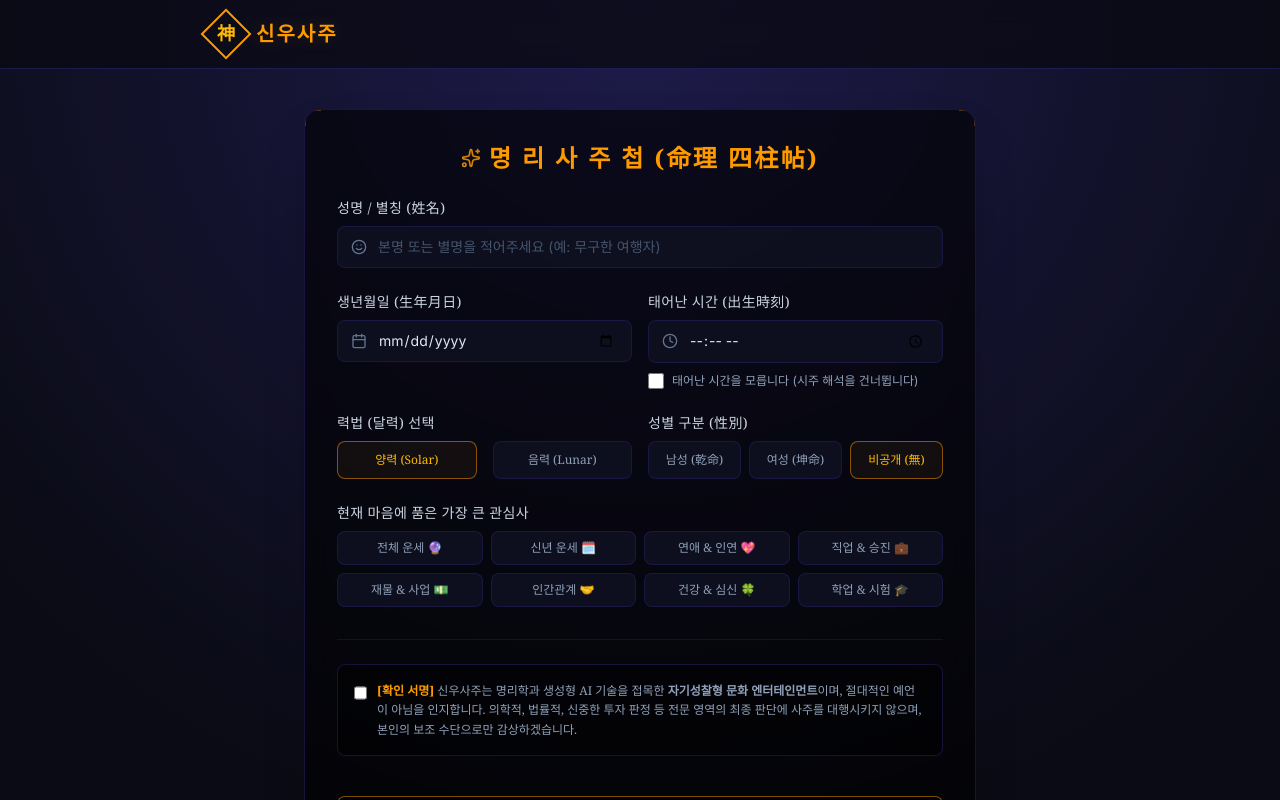
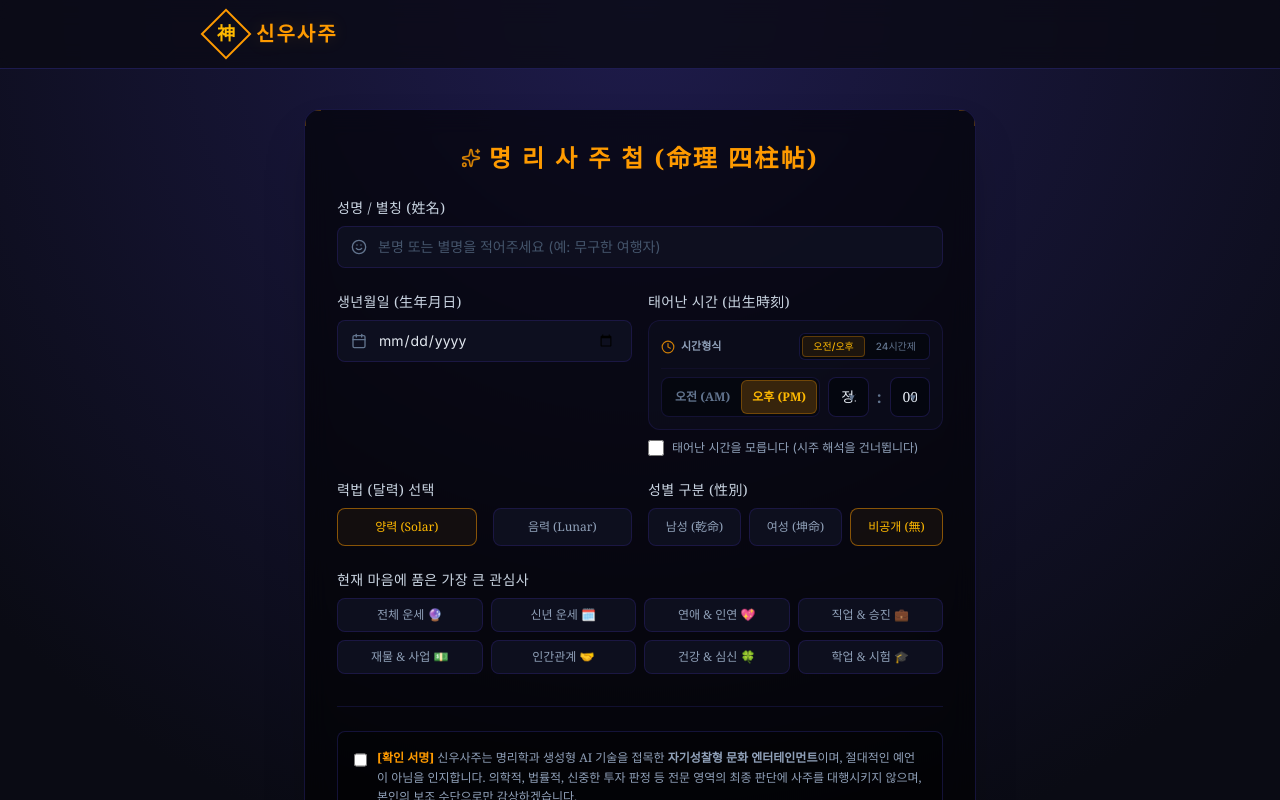
Before and after one commit to reggogo85-arch/SUSAJU, a React (Vite) app: page / in a window 1280 px wide. Both pictures are taken after a click on the button "운명(運命)의 문 열기". Shown: the top 800 px of the page. Built offline with nearby package versions, Linux system fonts and the light colour scheme.

Commit message:
feat(form): add birth time selector with 12/24h mode
Implement a dedicated birth time input component in BirthInfoForm to support both 12-hour and 24-hour formats, ensuring accurate time data collection for fortune telling.

```diff
--- a/src/components/BirthInfoForm.tsx
+++ b/src/components/BirthInfoForm.tsx
@@ -26,7 +26,7 @@ export default function BirthInfoForm({ onSubmit }: BirthInfoFormProps) {
   const [formData, setFormData] = useState<UserInput>({
     name: "",
     birthDate: "",
-    birthTime: "",
+    birthTime: "12:00",
     isTimeUnknown: false,
     calendarType: "solar",
     gender: "none",
@@ -35,6 +35,81 @@ export default function BirthInfoForm({ onSubmit }: BirthInfoFormProps) {
 
   const [hasAgreed, setHasAgreed] = useState(false);
   const [error, setError] = useState("");
+
+  const [timeMode, setTimeMode] = useState<"12h" | "24h">("12h");
+  const [ampm, setAmPm] = useState<"AM" | "PM">("PM");
+  const [hour12, setHour12] = useState<number>(12);
+  const [hour24, setHour24] = useState<number>(12);
+  const [minute, setMinute] = useState<number>(0);
+
+  // Helper to sync local state back to formData.birthTime
+  const syncTimeValue = (
+    mode: "12h" | "24h",
+    ap: "AM" | "PM",
+    h12: number,
+    h24: number,
+    m: number
+  ) => {
+    let finalHour = 0;
+    if (mode === "12h") {
+      if (ap === "PM") {
+        finalHour = h12 === 12 ? 12 : h12 + 12;
+      } else { // AM
+        finalHour = h12 === 12 ? 0 : h12;
+      }
+    } else {
+      finalHour = h24;
+    }
+    const formattedTime = `${String(finalHour).padStart(2, "0")}:${String(m).padStart(2, "0")}`;
+    setFormData((prev) => ({ ...prev, birthTime: formattedTime }));
+  };
+
+  const handleTimeModeChange = (mode: "12h" | "24h") => {
+    setTimeMode(mode);
+    if (mode === "24h") {
+      let current24 = hour12;
+      if (ampm === "PM") {
+        current24 = hour12 === 12 ? 12 : hour12 + 12;
+      } else { // AM
+        current24 = hour12 === 12 ? 0 : hour12;
+      }
+      setHour24(current24);
+      syncTimeValue("24h", ampm, hour12, current24, minute);
+    } else {
+      let ap: "AM" | "PM" = "AM";
+      let h12 = 12;
+      if (hour24 >= 12) {
+        ap = "PM";
+        h12 = hour24 === 12 ? 12 : hour24 - 12;
+      } else {
+        ap = "AM";
+        h12 = hour24 === 0 ? 12 : hour24;
+      }
+      setAmPm(ap);
+      setHour12(h12);
+      syncTimeValue("12h", ap, h12, hour24, minute);
+    }
+  };
+
+  const handleAmPmToggle = (ap: "AM" | "PM") => {
+    setAmPm(ap);
+    syncTimeValue(timeMode, ap, hour12, hour24, minute);
+  };
+
+  const handleHourChange = (newHour: number) => {
+    if (timeMode === "12h") {
+      setHour12(newHour);
+      syncTimeValue(timeMode, ampm, newHour, hour24, minute);
+    } else {
+      setHour24(newHour);
+      syncTimeValue(timeMode, ampm, hour12, newHour, minute);
+    }
+  };
+
+  const handleMinuteChange = (newMin: number) => {
+    setMinute(newMin);
+    syncTimeValue(timeMode, ampm, hour12, hour24, newMin);
+  };
 
   const handleChange = (e: React.ChangeEvent<HTMLInputElement | HTMLSelectElement>) => {
     const { name, value } = e.target;
@@ -134,17 +209,114 @@ export default function BirthInfoForm({ onSubmit }: BirthInfoFormProps) {
             <label className="block text-slate-300 text-sm font-medium mb-2 tracking-wide font-serif">
               태어난 시간 (出生時刻)
             </label>
-            <div className="relative">
-              <Clock className="absolute left-3.5 top-1/2 -translate-y-1/2 w-4 h-4 text-slate-500" />
-              <input
-                type="time"
-                name="birthTime"
-                id="input-birthtime"
-                value={formData.birthTime}
-                onChange={handleChange}
-                disabled={formData.isTimeUnknown}
-                className="w-full pl-10 pr-4 py-2.5 rounded-lg bg-[#0F1121]/90 border border-indigo-950/80 text-slate-200 disabled:opacity-45 disabled:bg-zinc-950 focus:outline-none focus:border-amber-500 focus:ring-1 focus:ring-amber-500 transition-all text-sm font-sans"
-              />
+            <div className={`space-y-2 p-3 rounded-xl border border-indigo-950/60 bg-[#0F1121]/50 transition-all ${
+              formData.isTimeUnknown ? "opacity-35 pointer-events-none" : ""
+            }`}>
+              {/* Toggle to switch between 12h (AM/PM) format and 24h format */}
+              <div className="flex justify-between items-center pb-2 border-b border-indigo-950/30">
+                <span className="text-[11px] text-slate-400 font-serif flex items-center gap-1.5 font-bold">
+                  <Clock className="w-3.5 h-3.5 text-amber-500/80" />
+                  시간형식
+                </span>
+                <div className="flex bg-[#05070F] rounded-md p-0.5 border border-indigo-900/40">
+                  <button
+                    type="button"
+                    disabled={formData.isTimeUnknown}
+                    onClick={() => handleTimeModeChange("12h")}
+                    className={`px-2.5 py-0.5 rounded text-[10px] font-medium transition-all cursor-pointer ${
+                      timeMode === "12h"
+                        ? "bg-amber-500/10 text-amber-400 border border-amber-500/30"
+                        : "text-slate-500 hover:text-slate-300 border border-transparent"
+                    }`}
+                  >
+                    오전/오후
+                  </button>
+                  <button
+                    type="button"
+                    disabled={formData.isTimeUnknown}
+                    onClick={() => handleTimeModeChange("24h")}
+                    className={`px-2.5 py-0.5 rounded text-[10px] font-medium transition-all cursor-pointer ${
+                      timeMode === "24h"
+                        ? "bg-amber-500/10 text-amber-400 border border-amber-500/30"
+                        : "text-slate-500 hover:text-slate-300 border border-transparent"
+                    }`}
+                  >
+                    24시간제
+                  </button>
+                </div>
+              </div>
+
+              {/* Time Inputs */}
+              <div className="flex items-center gap-2">
+                {timeMode === "12h" && (
+                  <div className="flex rounded-lg bg-[#05070F] p-0.5 border border-indigo-950/60 shrink-0 h-10 items-center">
+                    <button
+                      type="button"
+                      disabled={formData.isTimeUnknown}
+                      onClick={() => handleAmPmToggle("AM")}
+                      className={`px-2.5 py-1 text-xs font-serif font-bold rounded-md transition-all cursor-pointer h-full flex items-center ${
+                        ampm === "AM"
+                          ? "bg-amber-500/20 text-amber-400 border border-amber-500/30 font-extrabold"
+                          : "text-slate-500 hover:text-slate-300 border border-transparent"
+                      }`}
+                    >
+                      오전 (AM)
+                    </button>
+                    <button
+                      type="button"
+                      disabled={formData.isTimeUnknown}
+                      onClick={() => handleAmPmToggle("PM")}
+                      className={`px-2.5 py-1 text-xs font-serif font-bold rounded-md transition-all cursor-pointer h-full flex items-center ${
+                        ampm === "PM"
+                          ? "bg-amber-500/20 text-amber-400 border border-amber-500/30 font-extrabold"
+                          : "text-slate-500 hover:text-slate-300 border border-transparent"
+                      }`}
+                    >
+                      오후 (PM)
+                    </button>
+                  </div>
+                )}
+
+                <div className="flex-1 relative">
+                  <select
+                    disabled={formData.isTimeUnknown}
+                    value={timeMode === "12h" ? hour12 : hour24}
+                    onChange={(e) => handleHourChange(parseInt(e.target.value))}
+                    className="w-full px-3 py-2 rounded-lg bg-[#05070F]/90 border border-indigo-950/80 text-slate-200 focus:outline-none focus:border-amber-500 text-xs md:text-sm font-serif h-10 appearance-none cursor-pointer"
+                  >
+                    {timeMode === "12h"
+                      ? Array.from({ length: 12 }, (_, i) => i + 1).map((h) => (
+                          <option key={h} value={h}>
+                            {h === 12 ? (ampm === "AM" ? "자정 12시" : "정오 12시") : `${h}시`}
+                          </option>
+                        ))
+                      : Array.from({ length: 24 }, (_, i) => i).map((h) => (
+                          <option key={h} value={h}>
+                            {String(h).padStart(2, "0")}시
+                          </option>
+                        ))}
+                  </select>
+                  <div className="absolute right-3 top-1/2 -translate-y-1/2 pointer-events-none text-slate-500 text-[10px]">▼</div>
+                </div>
+
+                <span className="text-slate-500 font-bold font-serif">:</span>
+
+                <div className="flex-1 relative">
+                  <select
+                    disabled={formData.isTimeUnknown}
+                    value={minute}
+                    onChange={(e) => handleMinuteChange(parseInt(e.target.value))}
+                    className="w-full px-3 py-2 rounded-lg bg-[#05070F]/90 border border-indigo-950/80 text-slate-200 focus:outline-none focus:border-amber-500 text-xs md:text-sm font-serif h-10 appearance-none cursor-pointer"
+                  >
+                    {Array.from({ length: 60 }, (_, i) => i).map((m) => (
+                      <option key={m} value={m}>
+                        {String(m).padStart(2, "0")}분
+                      </option>
+                    ))}
+                  </select>
+                  <div className="absolute right-3 top-1/2 -translate-y-1/2 pointer-events-none text-slate-500 text-[10px]">▼</div>
+                </div>
+              </div>
             </div>
             <div className="mt-2.5 flex items-center">
               <input
```
